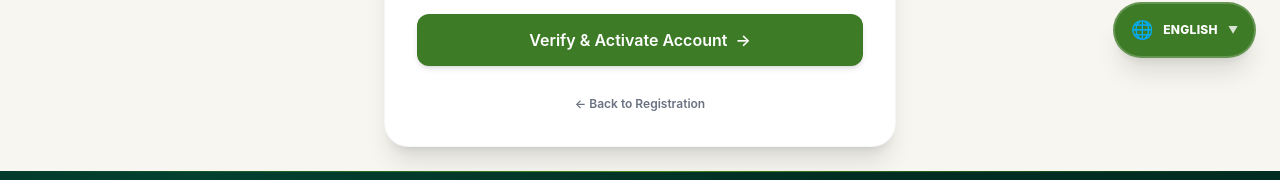
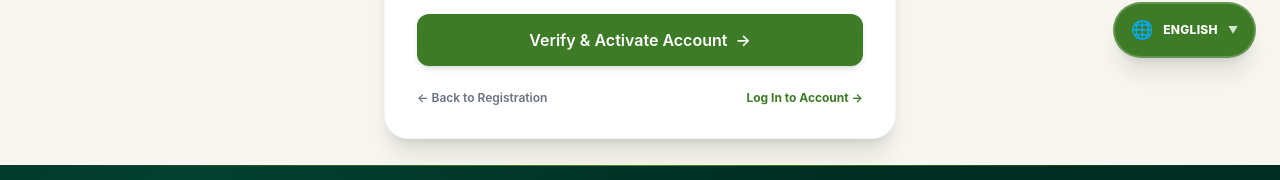
Before and after one commit to cubeage-team-three/AgroRental, a React app in the folder frontend/: page /verify-otp in a window 1280 px wide. Shown: the part 718-898 px from the top of the page. Built offline with nearby package versions, Linux system fonts and the light colour scheme; the HTML template or start-up script is replaced by a standard one.

Commit message:
changed login

```diff
--- a/frontend/src/pages/auth/Login.jsx
+++ b/frontend/src/pages/auth/Login.jsx
@@ -1,5 +1,5 @@
 import { useState } from 'react';
-import { Link, useNavigate } from 'react-router-dom';
+import { Link, useNavigate, useLocation } from 'react-router-dom';
 import { motion } from 'framer-motion';
 import { ArrowRight, Eye, EyeOff, Loader2, MessageCircle, Smartphone, Lock, X } from 'lucide-react';
 import { sendOtp } from '../../services/farmerAuthService';
@@ -26,12 +26,17 @@ function Login() {
   const auth = useAuth();
   const { refreshUser } = auth;
   const navigate = useNavigate();
+  const location = useLocation();
+
+  // Retrieve initial state from registration redirect if available
+  const initialMobile = location.state?.mobileNumber || '';
+  const initialMessage = location.state?.successMessage || location.state?.message || '';
 
   // Mode: "PASSWORD" or "OTP"
   const [loginMode, setLoginMode] = useState('PASSWORD');
 
   const [formData, setFormData] = useState({
-    mobileOrEmail: '',
+    mobileOrEmail: initialMobile,
     password: '',
     otp: '',
   });
@@ -43,7 +48,7 @@ function Login() {
   const [devMockOtp, setDevMockOtp] = useState('');
 
   const [errorMessage, setErrorMessage] = useState('');
-  const [successMessage, setSuccessMessage] = useState('');
+  const [successMessage, setSuccessMessage] = useState(initialMessage);
   const [infoMessage, setInfoMessage] = useState('');
 
   const handleInputChange = (e) => {
--- a/frontend/src/pages/auth/VerifyOtp.jsx
+++ b/frontend/src/pages/auth/VerifyOtp.jsx
@@ -126,34 +126,28 @@ function VerifyOtp() {
 
     try {
       const response = await verifyOtp(mobileNumber, fullOtp);
-      setSuccessMessage('✓ Mobile verified! Account activated successfully.');
-
-      const data = response?.data;
-      if (data?.token) {
-        saveUserSession({
-          token: data.token,
-          farmerId: data.farmerId,
-          fullName: data.fullName,
-          mobileNumber: data.mobileNumber,
-          email: data.email,
-          role: data.role || 'FARMER',
-          accountStatus: 'ACTIVE',
-        });
-        refreshUser();
-      }
+      setSuccessMessage('✓ Mobile verified! Account activated. Redirecting to Login...');
 
       setTimeout(() => {
-        navigate('/farmer/dashboard', {
-          state: { message: 'Welcome to AgroRent! Your account is active.' }
+        navigate('/login', {
+          state: {
+            mobileNumber,
+            successMessage: '✓ Mobile number verified successfully! Please log in to your account.'
+          }
         });
       }, 1500);
     } catch (err) {
       console.error('OTP Verification Error:', err);
       // Demo fallback if backend is offline
       if (err.message && err.message.includes('Network error')) {
-        setSuccessMessage('Demo Mode: OTP Verified! Redirecting to Farmer Dashboard...');
+        setSuccessMessage('Demo Mode: OTP Verified! Redirecting to Login...');
         setTimeout(() => {
-          navigate('/farmer/dashboard');
+          navigate('/login', {
+            state: {
+              mobileNumber,
+              successMessage: '✓ Mobile number verified successfully! Please log in to your account.'
+            }
+          });
         }, 1500);
       } else {
         setErrorMessage(err.message || 'Invalid or expired OTP. Please try again.');
@@ -368,10 +362,17 @@ function VerifyOtp() {
             </button>
           </form>
 
-          {/* Footer Back Link */}
-          <div className="text-center mt-6">
-            <Link to="/register" className="text-xs font-semibold text-gray-500 hover:text-[#3E7B27] transition-colors">
+          {/* Footer Back & Login Links */}
+          <div className="flex items-center justify-between mt-6 text-xs font-semibold text-gray-500">
+            <Link to="/register" className="hover:text-[#3E7B27] transition-colors">
               ← Back to Registration
+            </Link>
+            <Link
+              to="/login"
+              state={{ mobileNumber }}
+              className="text-[#3E7B27] font-bold hover:underline transition-colors"
+            >
+              Log In to Account →
             </Link>
           </div>
 
```
